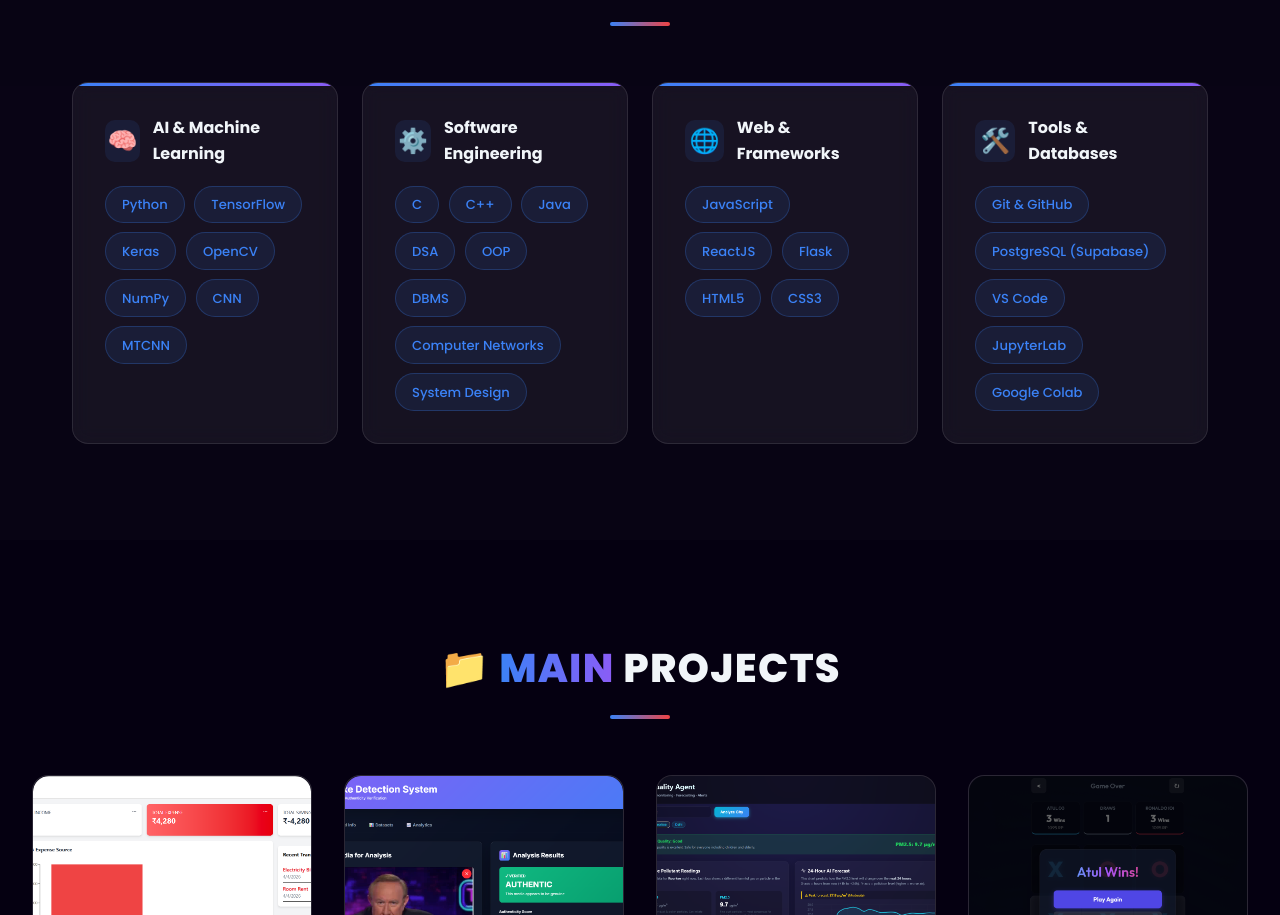
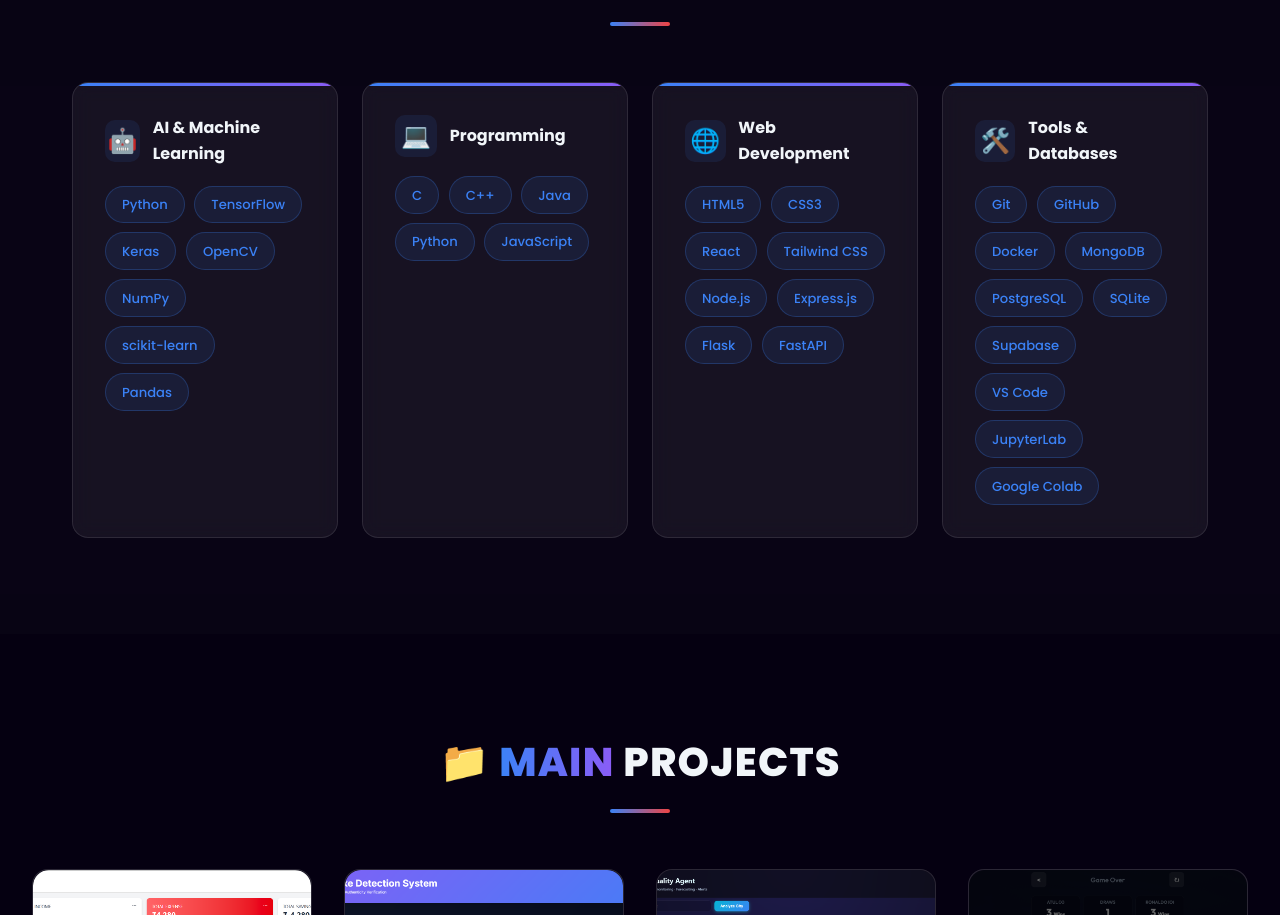
Before and after one commit to atul-kumar-30/Portfolio, a React (Vite) app: page / in a window 1280 px wide. Shown: the part 1947-2862 px from the top of the page. Built offline with nearby package versions, Linux system fonts and the light colour scheme.

Commit message:
feat: updated technical skills list and added SQLite

```diff
--- a/src/components/Skills.jsx
+++ b/src/components/Skills.jsx
@@ -8,7 +8,7 @@
         <div className="skills-grid">
           <div className="skill-category">
             <div className="skill-cat-header">
-              <span className="skill-cat-icon">🧠</span>
+              <span className="skill-cat-icon">🤖</span>
               <h3>AI & Machine Learning</h3>
             </div>
             <div className="skill-tags">
@@ -17,37 +17,37 @@
               <span className="skill-tag">Keras</span>
               <span className="skill-tag">OpenCV</span>
               <span className="skill-tag">NumPy</span>
-              <span className="skill-tag">CNN</span>
-              <span className="skill-tag">MTCNN</span>
+              <span className="skill-tag">scikit-learn</span>
+              <span className="skill-tag">Pandas</span>
             </div>
           </div>
           <div className="skill-category">
             <div className="skill-cat-header">
-              <span className="skill-cat-icon">⚙️</span>
-              <h3>Software Engineering</h3>
+              <span className="skill-cat-icon">💻</span>
+              <h3>Programming</h3>
             </div>
             <div className="skill-tags">
               <span className="skill-tag">C</span>
               <span className="skill-tag">C++</span>
               <span className="skill-tag">Java</span>
-              <span className="skill-tag">DSA</span>
-              <span className="skill-tag">OOP</span>
-              <span className="skill-tag">DBMS</span>
-              <span className="skill-tag">Computer Networks</span>
-              <span className="skill-tag">System Design</span>
+              <span className="skill-tag">Python</span>
+              <span className="skill-tag">JavaScript</span>
             </div>
           </div>
           <div className="skill-category">
             <div className="skill-cat-header">
               <span className="skill-cat-icon">🌐</span>
-              <h3>Web & Frameworks</h3>
+              <h3>Web Development</h3>
             </div>
             <div className="skill-tags">
-              <span className="skill-tag">JavaScript</span>
-              <span className="skill-tag">ReactJS</span>
-              <span className="skill-tag">Flask</span>
               <span className="skill-tag">HTML5</span>
               <span className="skill-tag">CSS3</span>
+              <span className="skill-tag">React</span>
+              <span className="skill-tag">Tailwind CSS</span>
+              <span className="skill-tag">Node.js</span>
+              <span className="skill-tag">Express.js</span>
+              <span className="skill-tag">Flask</span>
+              <span className="skill-tag">FastAPI</span>
             </div>
           </div>
           <div className="skill-category">
@@ -56,8 +56,13 @@
               <h3>Tools & Databases</h3>
             </div>
             <div className="skill-tags">
-              <span className="skill-tag">Git & GitHub</span>
-              <span className="skill-tag">PostgreSQL (Supabase)</span>
+              <span className="skill-tag">Git</span>
+              <span className="skill-tag">GitHub</span>
+              <span className="skill-tag">Docker</span>
+              <span className="skill-tag">MongoDB</span>
+              <span className="skill-tag">PostgreSQL</span>
+              <span className="skill-tag">SQLite</span>
+              <span className="skill-tag">Supabase</span>
               <span className="skill-tag">VS Code</span>
               <span className="skill-tag">JupyterLab</span>
               <span className="skill-tag">Google Colab</span>
```
Also changed, not shown: 1 other file (tests, documents, lock files or other folders).
